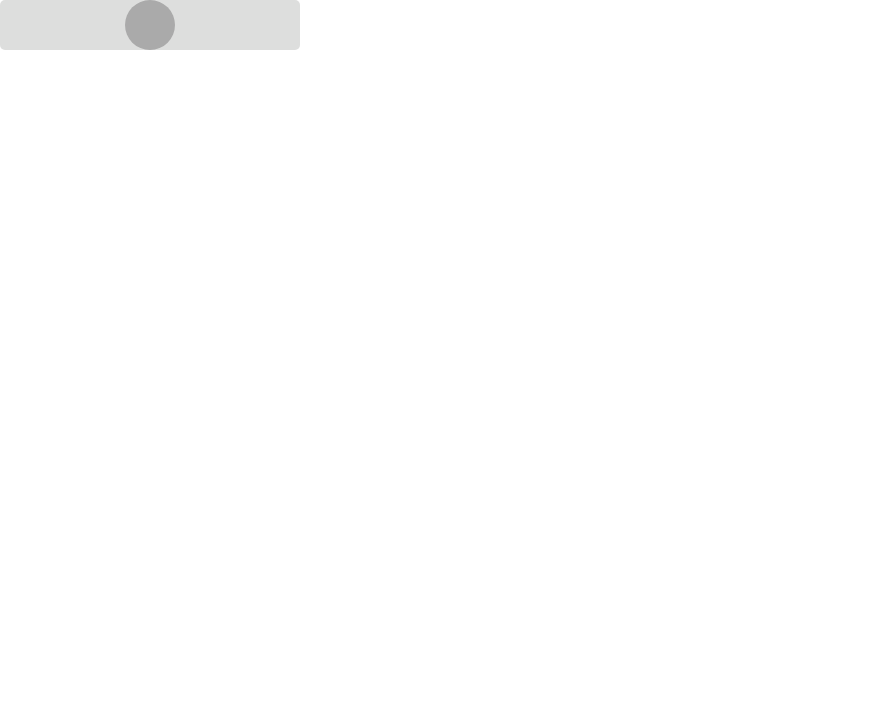
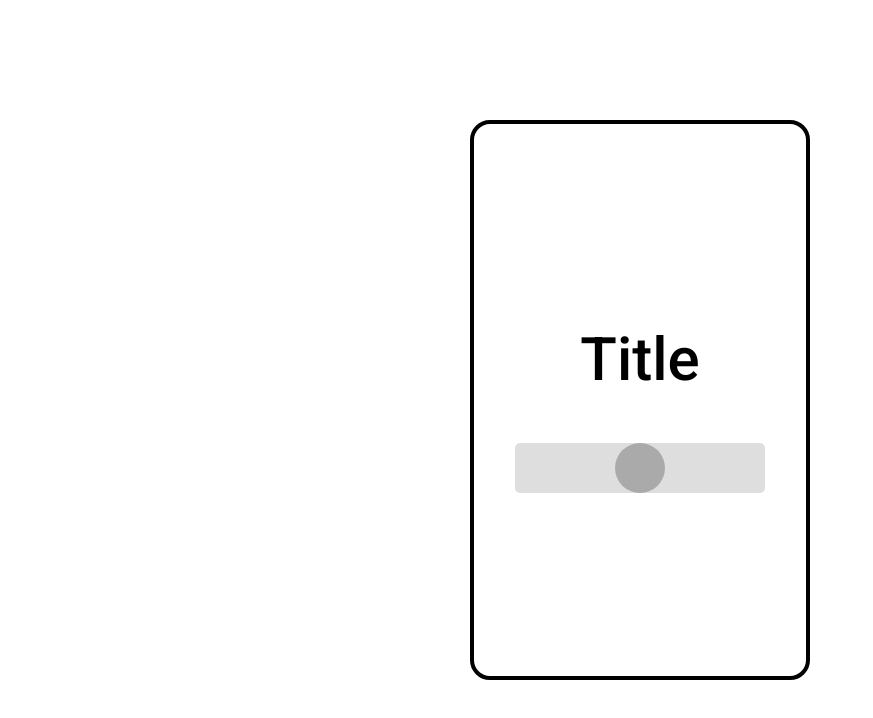
Before and after one commit to jeffKimball/ReactSandbox, a React (Create React App) app in the folder projects/: page / in a window 1280 px wide. Shown: the top 718 px of the page, without its empty margins (0-873 px from the left). Built offline with nearby package versions, Linux system fonts and the light colour scheme.

Commit message:
import react icon lock and add state and styles to slider UI

```diff
--- a/projects/src/projects/08-SlideToUnlock/SlideToUnlock.jsx
+++ b/projects/src/projects/08-SlideToUnlock/SlideToUnlock.jsx
@@ -1,10 +1,23 @@
-import React from 'react'
+import React, { useState } from 'react'
 import LockSlider from './LockSlider'
+import { AiFillUnlock } from "react-icons/ai"
 
 const SlideToUnlock = () => {
+  const [showLockSlider, setShowLockSlider] = useState(true)
   return (
-    <div>
-      <LockSlider />
+    <div className='container text-center d-flex flex-column border-20'
+    style={{
+      height:"70vh",
+      marginTop: "15vh",
+      width: 340,
+      border: "4px solid #000",
+    }}>
+      <h1 className='title'>Title</h1>
+      {showLockSlider ? (<LockSlider width={"250px"}/>) :
+                        (<AiFillUnlock className='unlockIcon'/>)
+      }
+
+
     </div>
   )
 }
```
